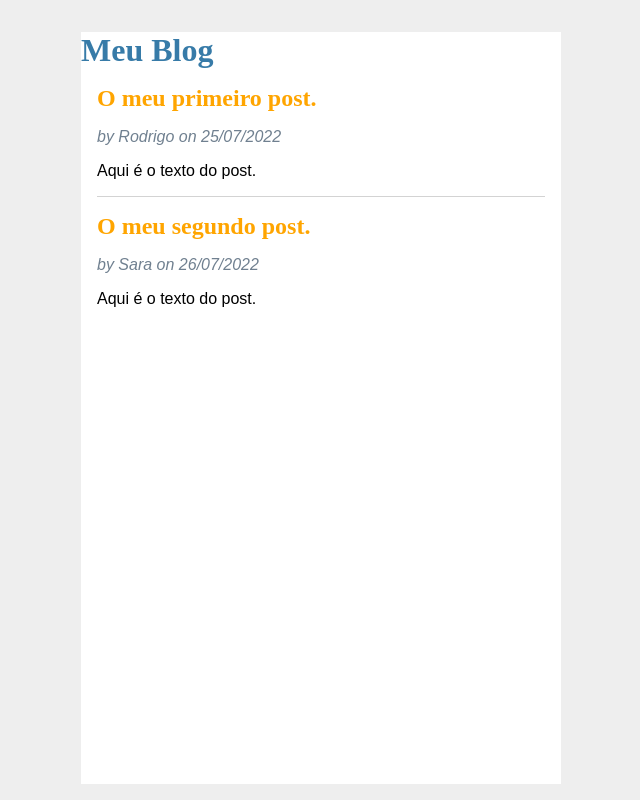
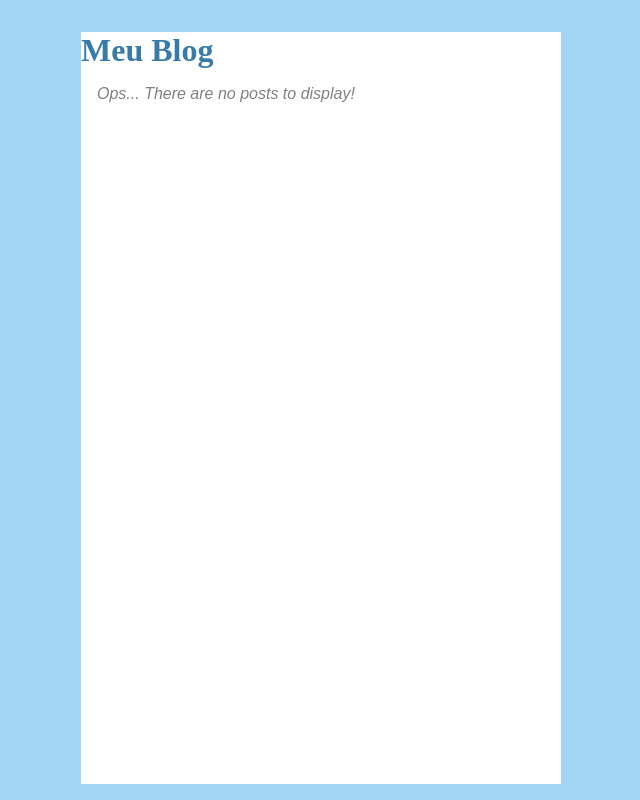
Before and after one commit to rodten23/Projeto_PythonAplicacaoWeb, a Flask app: page / in a window 1280 px wide. Shown: the whole page, without its empty margins (319-959 px from the left). Run offline with Flask 2, Linux system fonts and the light colour scheme; data that the repository does not hold is empty.

Commit message:
Correções e implementação do banco de dados.

```diff
--- a/app.py
+++ b/app.py
@@ -3,26 +3,47 @@
 # que argumento eu passo pro flask? O nome da aplicação app = Flask("hello")
 # ##estou criando minha primeira rota @app.route("/")
 # ##CRIA UMA FUNÇÃO QUE RETORNA HELLO WORLD def hello(): return "Hello World"
-from flask import Flask, render_template
+from flask import Flask, render_template, redirect, url_for
 from datetime import datetime
+from flask_sqlalchemy import SQLAlchemy
 
 app = Flask("Ola")
+app.config["SQLALCHEMY_DATABASE_URI"] = "sqlite:///app.db"
+app.config["SQLALCHEMY_TRACK_MODIFICATIONS"] = False
 
-posts = [
-    {
-        "title": "O meu primeiro post.",
-        "body": "Aqui é o texto do post.",
-        "author": "Rodrigo",
-        "created": datetime(2022,7,25)
-    },
-    {
-        "title": "O meu segundo post.",
-        "body": "Aqui é o texto do post.",
-        "author": "Sara",
-        "created": datetime(2022,7,26)
-    },
-]
+db = SQLAlchemy(app)
+
+class Post(db.Model):
+    __tablename__ = 'posts'
+    id = db.Column(db.Integer, primary_key=True, autoincrement=True)
+    title = db.Column(db.String(70), nullable=False)
+    body = db.Column(db.String(500))
+    created = db.Column(db.DateTime, nullable=False, default=datetime.now)
+    user_id = db.Column(db.Integer, db.ForeignKey('users.id'))
+
+class User(db.Model):
+    __tablename__ = 'users'
+    id = db.Column(db.Integer, primary_key=True, autoincrement=True)
+    username = db.Column(db.String(20), unique=True, index=True, nullable=False)
+    email = db.Column(db.String(64), unique=True, nullable=False)
+    password_hash = db.Column(db.String(128), nullable=False)
+    posts = db.relationship('Post', backref='author')
+
+
+db.create_all()
 
 @app.route("/")
 def index():
+    posts = Post.query.all()
     return render_template("index.html", posts=posts)
+
+@app.route("/populate")
+def populate():
+    user = User(username='rodrigo', email='r@t.com.br', password_hash='rat')
+    post1 = Post(title="Post 1", body="Texto do Post AA", author=user)
+    post2 = Post(title="Post 2", body="Texto do Post BB", author=user)
+    db.session.add(user)
+    db.session.add(post1)
+    db.session.add(post2)
+    db.session.commit()
+    return redirect(url_for('index'))
--- a/requirements.txt
+++ b/requirements.txt
@@ -1,5 +1,8 @@
 click==8.1.3
 Flask==2.1.3
+Flask-SQLAlchemy==2.5.1
+greenlet==1.1.2
 itsdangerous==2.1.2
 python-dotenv==0.20.0
+SQLAlchemy==1.4.39
 Werkzeug==2.1.2
--- a/static/style.css
+++ b/static/style.css
@@ -1,6 +1,6 @@
 html {
     font-family: sans-serif;
-    background: #eee;
+    background: rgb(162, 212, 245);
     padding: 1rem;
 }
 
@@ -43,3 +43,8 @@ hr {
 .post .body {
     white-space: pre-line;
 }
+
+.no-posts {
+    font-style: italic;
+    color: gray;
+}
--- a/templates/base.html
+++ b/templates/base.html
@@ -2,7 +2,7 @@
     <head>
         <meta charset='utf-8'>
         <title> {% block title %} {% endblock %} - MEU BLOG </title>
-        <link rel="stylesheet" href="/static/style.css">
+        <link rel="stylesheet" href="{{ url_for('static', filename='style.css') }}">
     </head>
 
     <body>
--- a/templates/index.html
+++ b/templates/index.html
@@ -9,7 +9,7 @@
             <div>
                 <h2> {{ post.title }} </h2>
                 <div class="about">
-                    by {{ post.author }} on {{ post.created.strftime('%d/%m/%Y') }}
+                    by {{ post.author.username }} on {{ post.created.strftime('%d/%m/%Y') }}
                 </div>
             </div>
         </header>
@@ -18,5 +18,7 @@
     {% if not loop.last %}
         <hr>
     {% endif %}
+{% else %}
+    <p class="no-posts"> Ops... There are no posts to display! </p>
 {% endfor %}
 {% endblock %}
```
Also changed, not shown: 1 other file.
